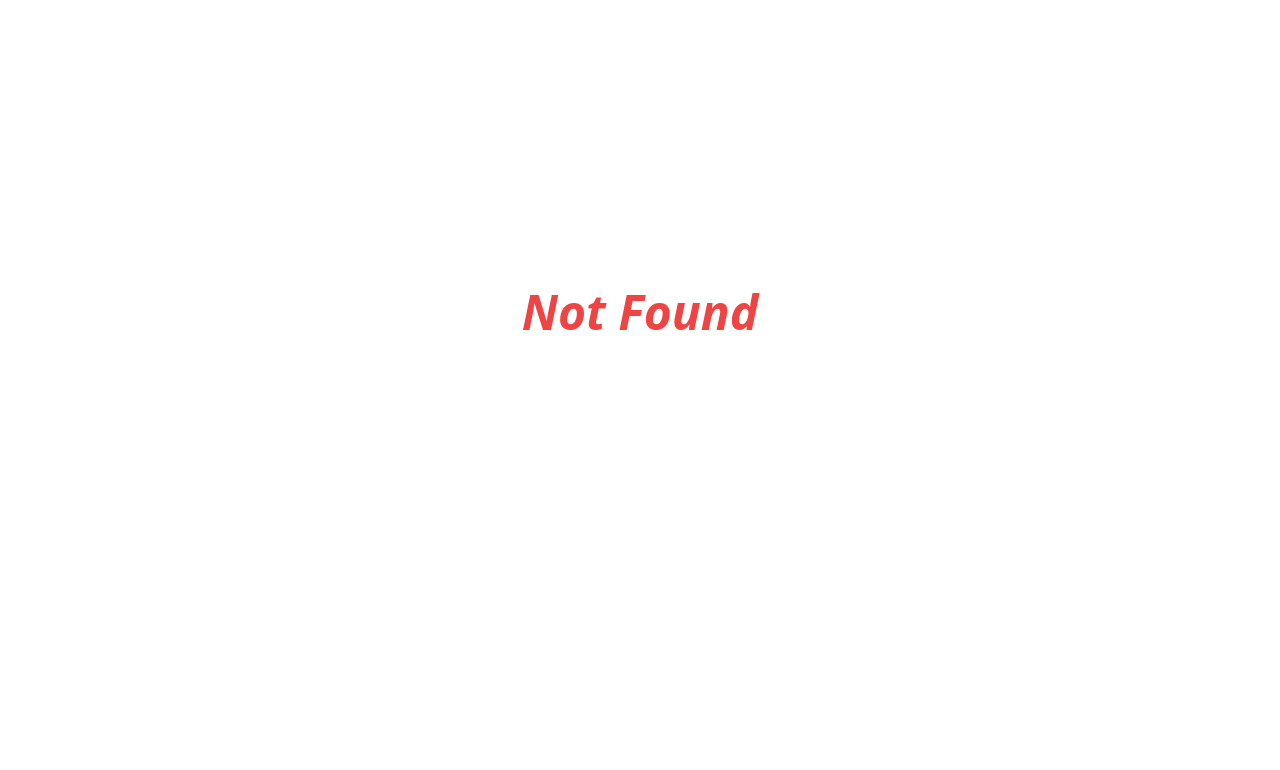
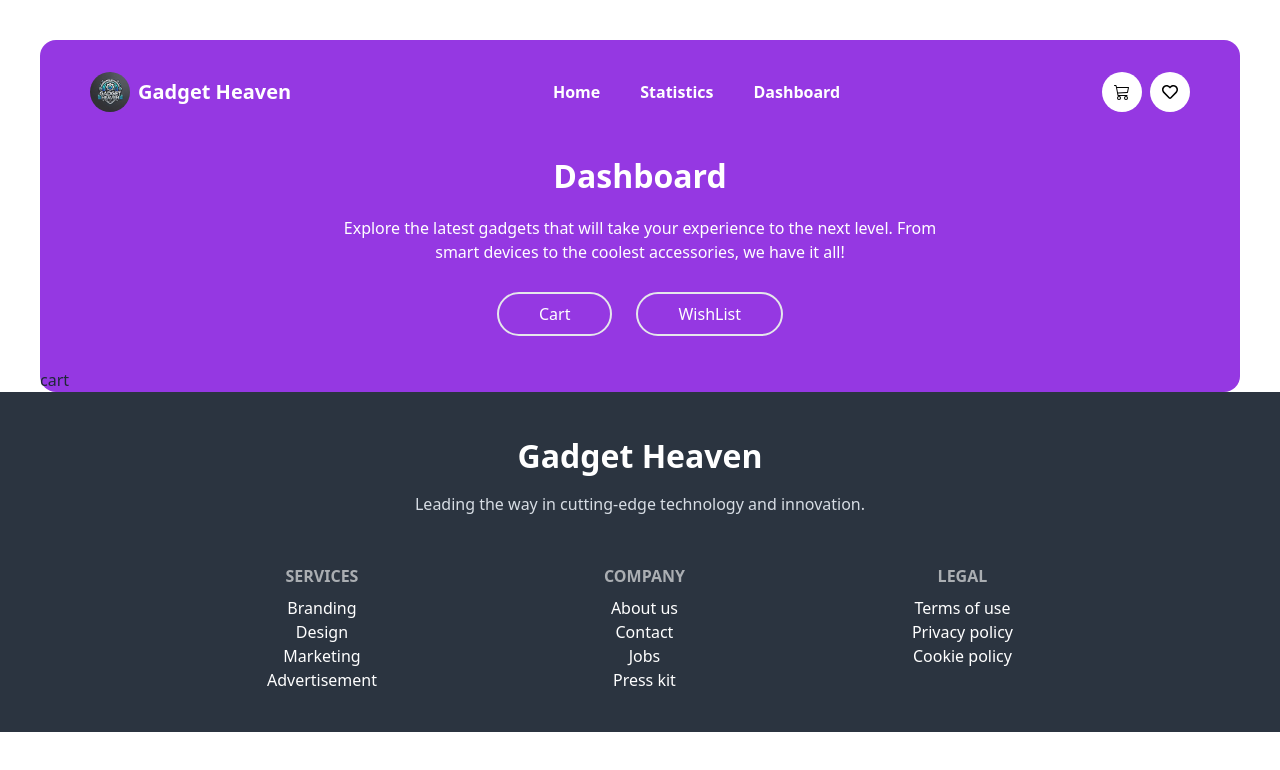
Before and after one commit to programming-hero-web-course-4/b10a8-gadget-heaven-tainurrahaman, a React (Vite) app: page /allcart in a window 1280 px wide. Before the commit this address had no page. Shown: the top 770 px of the page. Built offline with nearby package versions, Linux system fonts and the light colour scheme.

Commit message:
cart and wishlist functionality added

```diff
--- /dev/null
+++ b/src/components/AllCart.jsx
@@ -0,0 +1,12 @@
+import DashBoard from "./DashBoard";
+
+const AllCart = () => {
+  return (
+    <div>
+      <DashBoard></DashBoard>
+      <h3>cart</h3>
+    </div>
+  );
+};
+
+export default AllCart;
--- /dev/null
+++ b/src/components/AllWishList.jsx
@@ -0,0 +1,13 @@
+import React from "react";
+import DashBoard from "./DashBoard";
+
+const AllWishList = () => {
+  return (
+    <div>
+      <DashBoard></DashBoard>
+      <h4>wishlist</h4>
+    </div>
+  );
+};
+
+export default AllWishList;
--- a/src/components/DashBoard.jsx
+++ b/src/components/DashBoard.jsx
@@ -1,3 +1,5 @@
+import { Link } from "react-router-dom";
+
 const DashBoard = () => {
   return (
     <div>
@@ -8,8 +10,12 @@ const DashBoard = () => {
           level. From smart devices to the coolest accessories, we have it all!
         </p>
         <div className="flex justify-center gap-6 pb-8">
-          <button className="px-10 py-2 rounded-full border-2">Cart</button>
-          <button className="px-10 py-2 rounded-full border-2">WishList</button>
+          <Link to="/allcart" className="px-10 py-2 rounded-full border-2">
+            Cart
+          </Link>
+          <Link to="/allwishlist" className="px-10 py-2 rounded-full border-2">
+            WishList
+          </Link>
         </div>
       </div>
     </div>
```
Also changed, not shown: src/main.jsx (+10 -0 lines).
